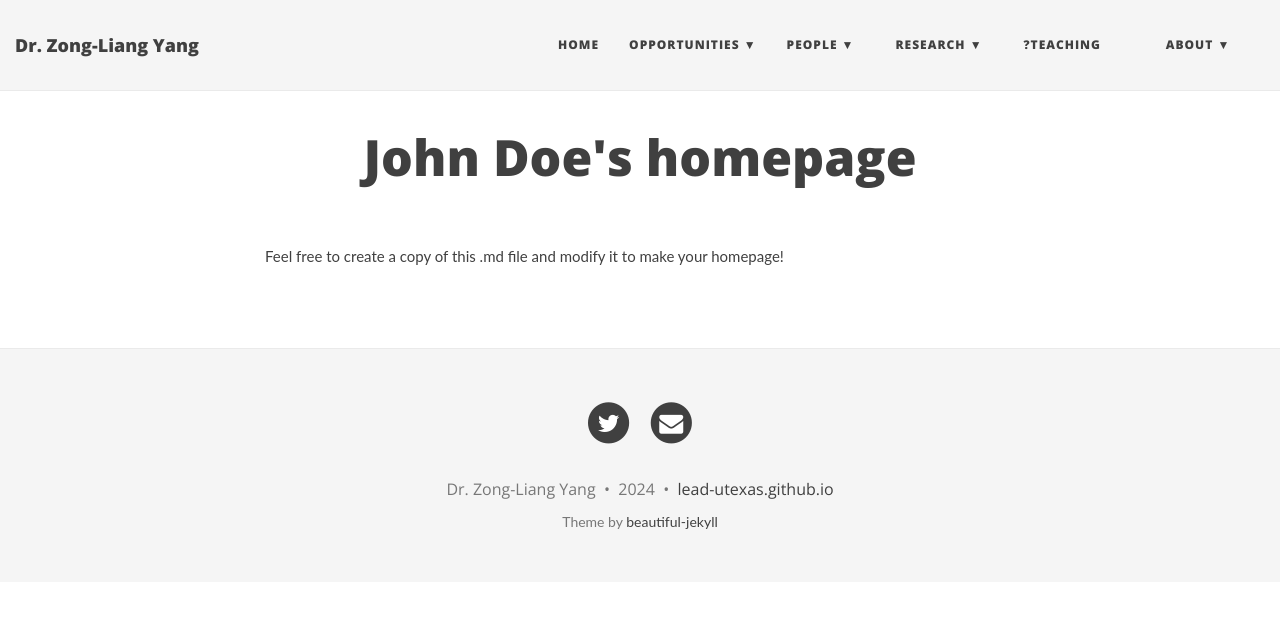
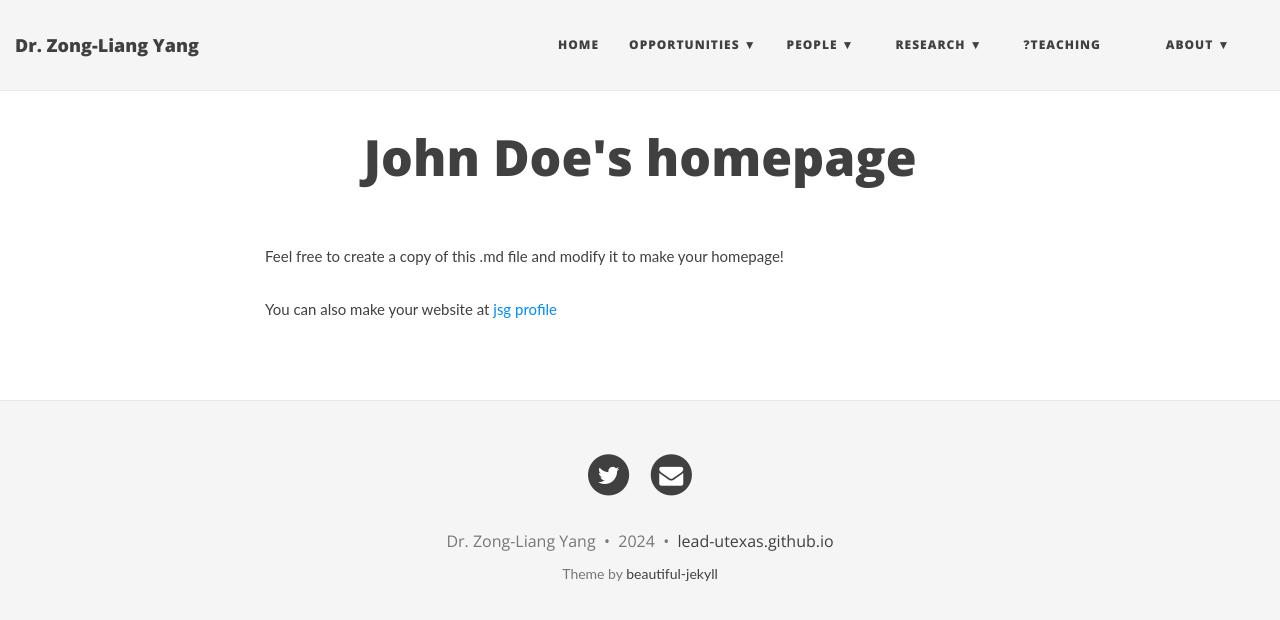
Before and after one commit to ktwugoat/LEAD-UTexas, a Jekyll site: the page built from people/members/John Doe.md, in a window 1280 px wide. Shown: the top 620 px of the page. Built offline with Jekyll 4.4.1, drawn with Linux system fonts in a browser that asks for light colours; nearby versions of some CDN libraries.

Commit message:
Update John Doe.md

```diff
--- a/people/members/John Doe.md
+++ b/people/members/John Doe.md
@@ -5,3 +5,5 @@ subtitle:
 ---
 
 Feel free to create a copy of this .md file and modify it to make your homepage!
+
+You can also make your website at [jsg profile](https://eps.jsg.utexas.edu/files/Updating-JSG-Profile.pdf)
```
